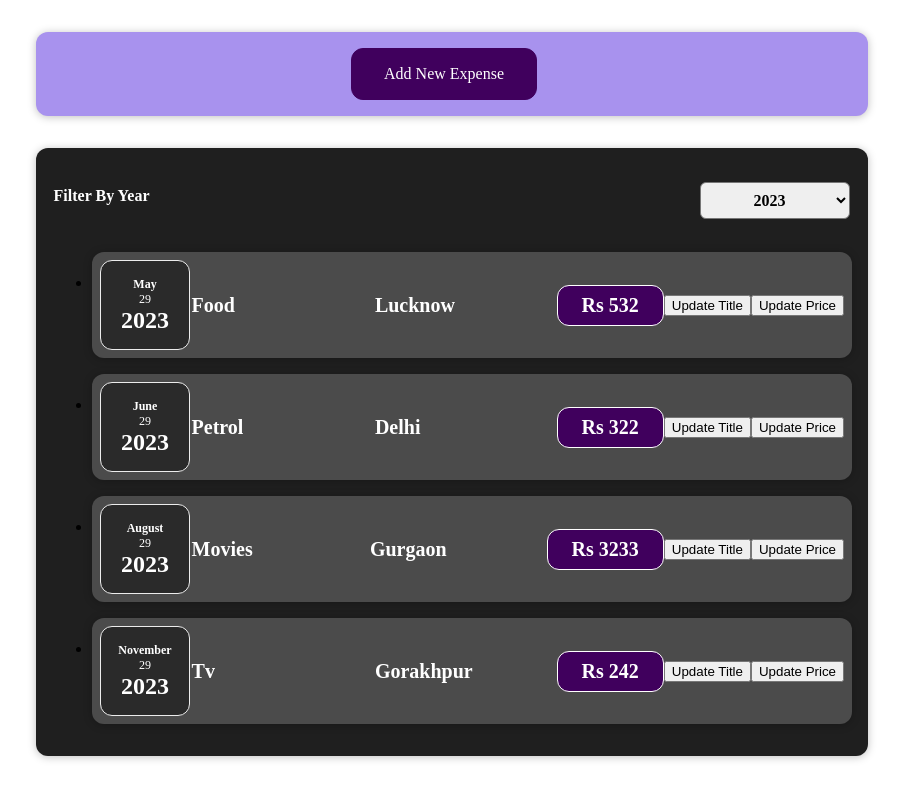
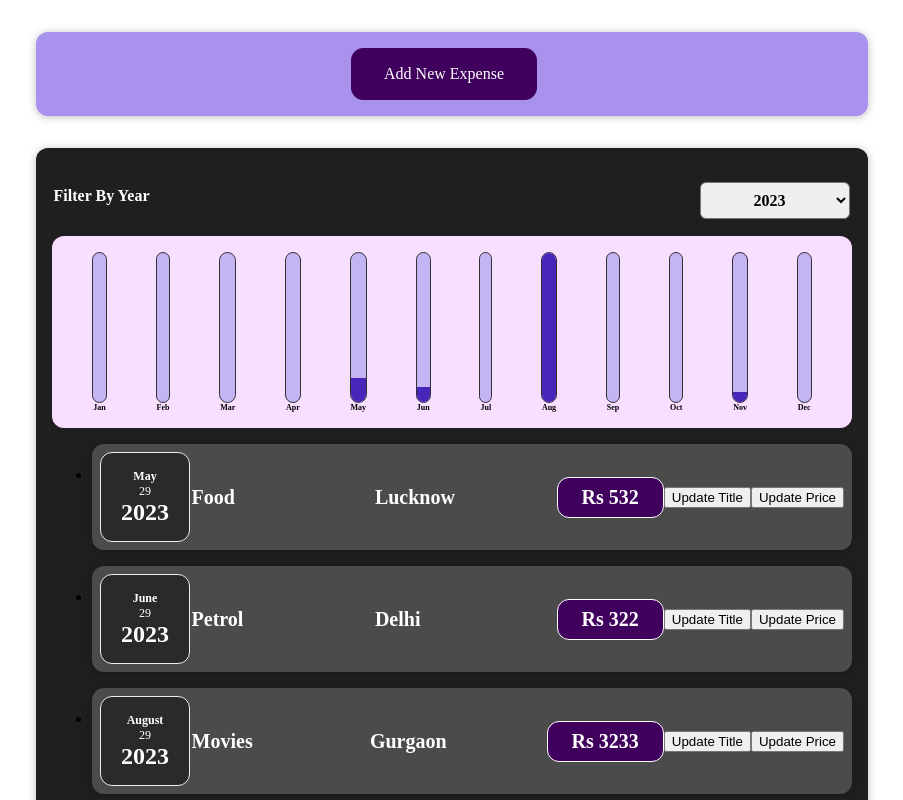
Before and after one commit to DevbratRai/sharpner_task, a React (Vite) app in the folder Expenses/: page / in a window 1280 px wide. Shown: the top 800 px of the page, without its empty margins (188-1091 px from the left). Built offline with nearby package versions, Linux system fonts and the light colour scheme.

Commit message:
Chart App

```diff
--- /dev/null
+++ b/Expenses/src/components/Chart/Chart.css
@@ -0,0 +1,9 @@
+.chart {
+  padding: 1rem;
+  border-radius: 12px;
+  background-color: #f8dfff;
+  text-align: center;
+  display: flex;
+  justify-content: space-around;
+  height: 10rem;
+}
--- /dev/null
+++ b/Expenses/src/components/Chart/Chart.jsx
@@ -0,0 +1,24 @@
+import React from "react";
+
+import ChartBar from "./ChartBar";
+import "./Chart.css";
+
+const Chart = (props) => {
+  const dataPointValues = props.dataPoints.map((dataPoint) => dataPoint.value);
+  const totalMaximum = Math.max(...dataPointValues);
+
+  return (
+    <div className="chart">
+      {props.dataPoints.map((dataPoint) => (
+        <ChartBar
+          key={dataPoint.label}
+          value={dataPoint.value}
+          maxValue={totalMaximum}
+          label={dataPoint.label}
+        />
+      ))}
+    </div>
+  );
+};
+
+export default Chart;
--- /dev/null
+++ b/Expenses/src/components/Chart/ChartBar.css
@@ -0,0 +1,30 @@
+.chart-bar {
+  height: 100%;
+  display: flex;
+  flex-direction: column;
+  align-items: center;
+}
+
+.chart-bar__inner {
+  height: 100%;
+  width: 100%;
+  border: 1px solid #313131;
+  border-radius: 12px;
+  background-color: #c3b4f3;
+  overflow: hidden;
+  display: flex;
+  flex-direction: column;
+  justify-content: flex-end;
+}
+
+.chart-bar__fill {
+  background-color: #4826b9;
+  width: 100%;
+  transition: all 0.3s ease-out;
+}
+
+.chart-bar__label {
+  font-weight: bold;
+  font-size: 0.5rem;
+  text-align: center;
+}
--- /dev/null
+++ b/Expenses/src/components/Chart/ChartBar.jsx
@@ -0,0 +1,25 @@
+import React from "react";
+
+import "./ChartBar.css";
+
+const ChartBar = (props) => {
+  let barFillHeight = "0%";
+
+  if (props.maxValue > 0) {
+    barFillHeight = Math.round((props.value / props.maxValue) * 100) + "%";
+  }
+
+  return (
+    <div className="chart-bar">
+      <div className="chart-bar__inner">
+        <div
+          className="chart-bar__fill"
+          style={{ height: barFillHeight }}
+        ></div>
+      </div>
+      <div className="chart-bar__label">{props.label}</div>
+    </div>
+  );
+};
+
+export default ChartBar;
--- a/Expenses/src/components/Expenses/Expenses.jsx
+++ b/Expenses/src/components/Expenses/Expenses.jsx
@@ -4,6 +4,7 @@
 import "./Expenses.css";
 import ExpensesFilter from "./ExpensesFilter";
 import ExpensesList from "./ExpensesList";
+import ExpensesChart from "./ExpensesChart";
 
 const Expenses = (props) => {
   const [filteredYear, setFilteredYear] = useState("2023");
@@ -22,6 +23,7 @@
         selected={filteredYear}
         onChangeFilter={filterChangeHandler}
       />
+      <ExpensesChart expenses={filteredExpenses} />
       <ExpensesList item={filteredExpenses} />
     </Card>
   );
--- /dev/null
+++ b/Expenses/src/components/Expenses/ExpensesChart.jsx
@@ -0,0 +1,29 @@
+import React from "react";
+
+import Chart from "../Chart/Chart";
+
+const ExpensesChart = (props) => {
+  const chartDataPoints = [
+    { label: "Jan", value: 0 },
+    { label: "Feb", value: 0 },
+    { label: "Mar", value: 0 },
+    { label: "Apr", value: 0 },
+    { label: "May", value: 0 },
+    { label: "Jun", value: 0 },
+    { label: "Jul", value: 0 },
+    { label: "Aug", value: 0 },
+    { label: "Sep", value: 0 },
+    { label: "Oct", value: 0 },
+    { label: "Nov", value: 0 },
+    { label: "Dec", value: 0 },
+  ];
+
+  for (const expense of props.expenses) {
+    const expenseMonth = expense.date.getMonth(); // starting at 0 => January => 0
+    chartDataPoints[expenseMonth].value += expense.amount;
+  }
+
+  return <Chart dataPoints={chartDataPoints} />;
+};
+
+export default ExpensesChart;
```
